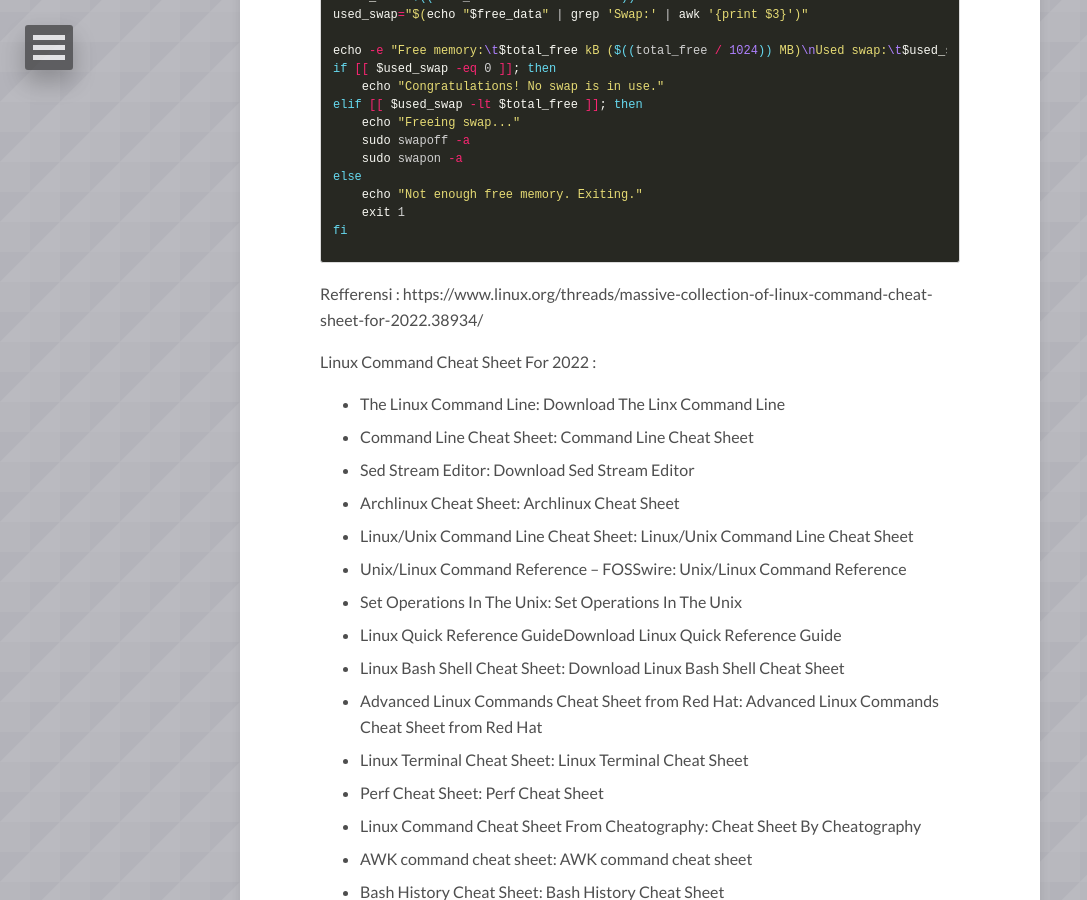
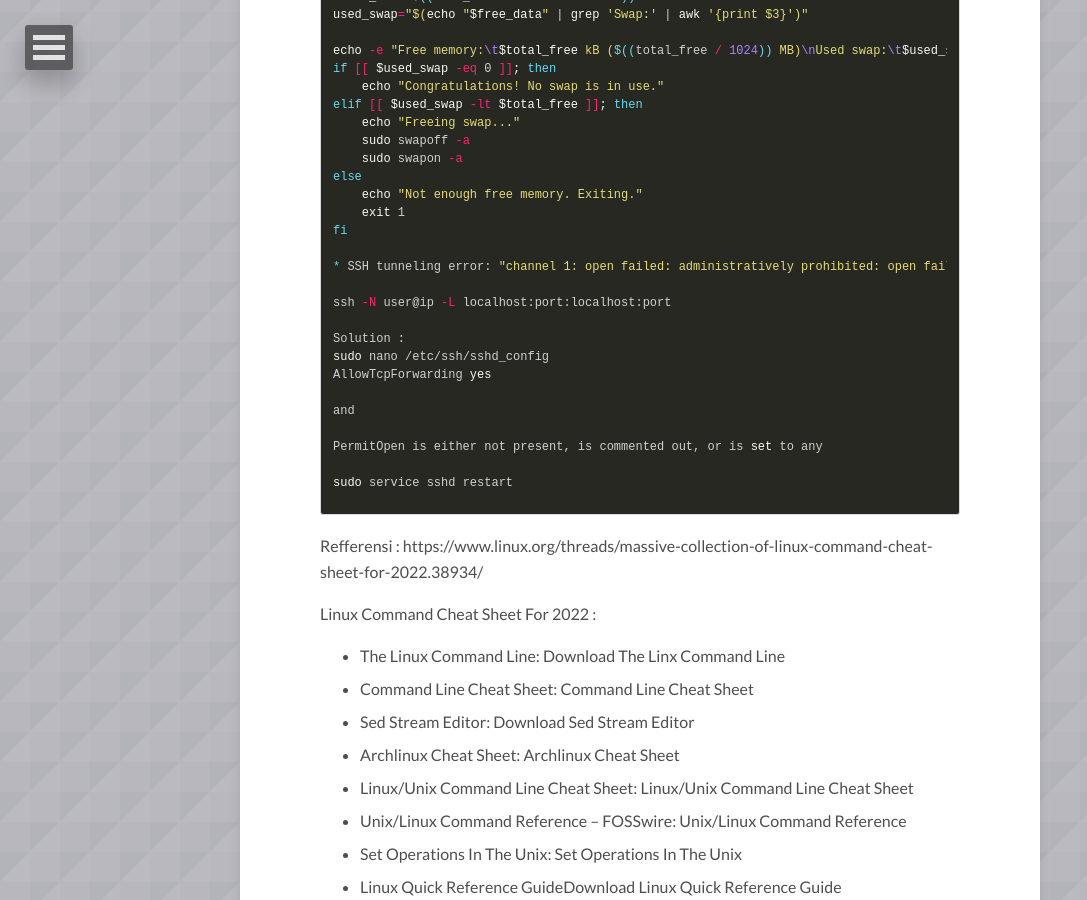
Before and after one commit to danigunawan/danigunawan.github.io, a Jekyll site: the page built from _posts/2022-11-07-cheatsheet-linux.md, in a window 1280 px wide and 900 px high, scrolled down 9858 px. Shown: the whole window, without its empty margins (0-1087 px from the left). Built offline with Jekyll 4.4.1, drawn with Linux system fonts in a browser that asks for light colours; nearby versions of some CDN libraries; comment, search, counter and statistics services are not loaded.

Commit message:
[ADD POSTING]

```diff
--- a/_posts/2022-11-07-cheatsheet-linux.md
+++ b/_posts/2022-11-07-cheatsheet-linux.md
@@ -554,6 +554,20 @@ else
     exit 1
 fi
 
+* SSH tunneling error: "channel 1: open failed: administratively prohibited: open failed"
+
+ssh -N user@ip -L localhost:port:localhost:port
+
+Solution :
+sudo nano /etc/ssh/sshd_config
+AllowTcpForwarding yes
+
+and
+
+PermitOpen is either not present, is commented out, or is set to any
+
+sudo service sshd restart
+
 {% endhighlight %}
 
 Refferensi :
```
